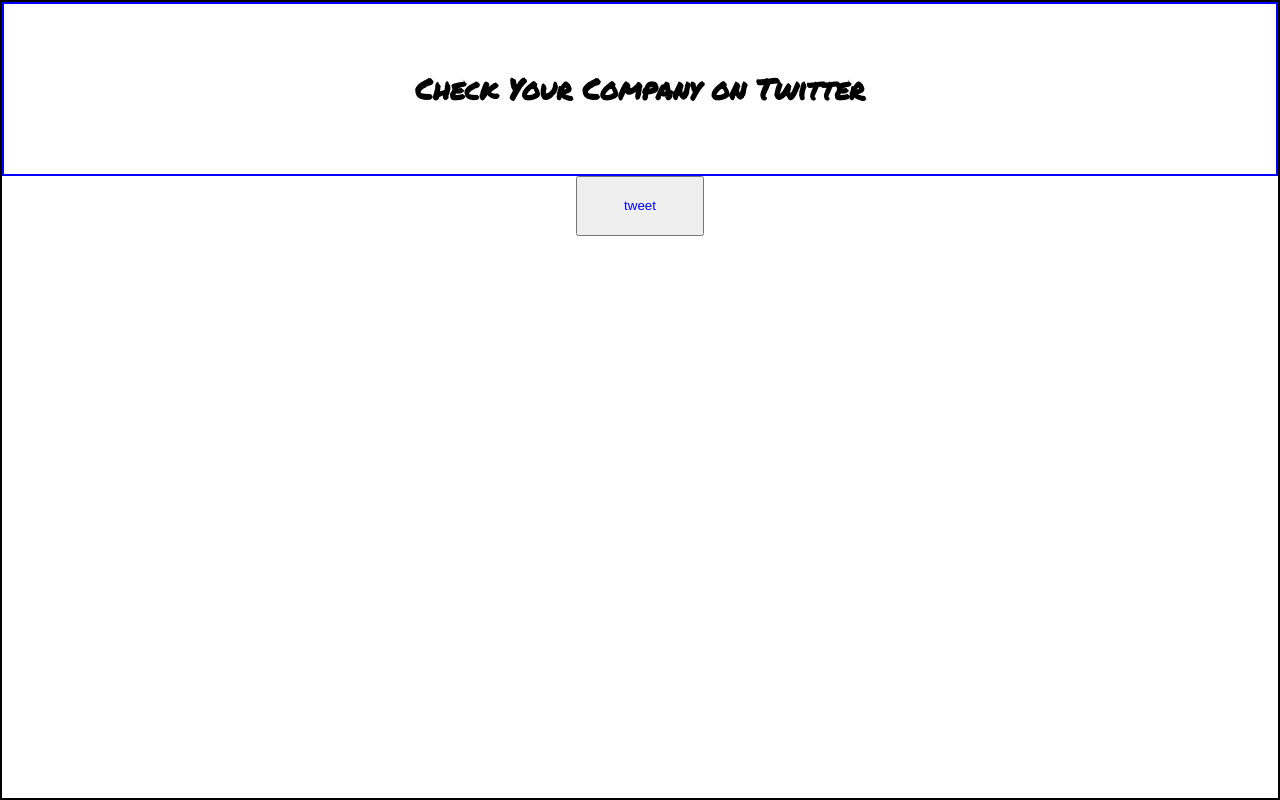
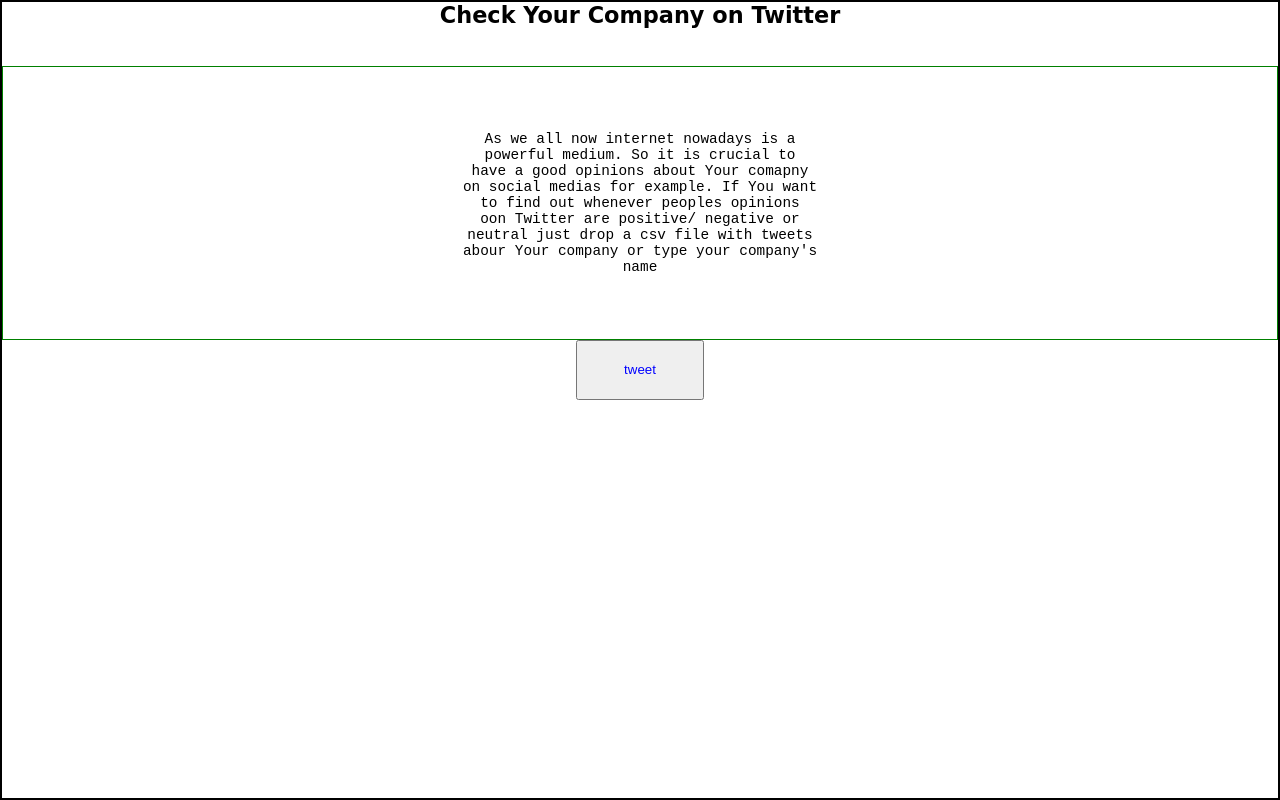
Before and after one commit to Bartekkz/BrandProductSentiment, a Flask app: page / in a window 1280 px wide. Run offline with Flask 2, Linux system fonts and the light colour scheme.

Commit message:
add paragraph and styles

```diff
--- a/static/index.css
+++ b/static/index.css
@@ -11,12 +11,24 @@
     border: 2px solid black;
 }
 
-.wrapper .header {
+.wrapper header {
     padding: 5%;
-    font-size: 1.2em;
     border: 2px solid blue;
-    font-family: 'Permanent Marker', cursive;
+    align-items: center;
+    justify-items: center;
+}
 
+.wrapper h2 {
+    font-size: 1.4em;
+    font-family: 'Pernament Marker', cursive;
+    padding-bottom: 3%;
+}
+
+.wrapper p {
+    padding: 5%;
+    font-size: 0.9em;
+    font-family: 'Courier New', Courier, monospace;
+    border: 1px solid green;
 }
 
 input[type='button']{
--- a/templates/index.html
+++ b/templates/index.html
@@ -12,6 +12,13 @@
   <div class='wrapper'>
     <div class='header'>
     <h2>Check Your Company on Twitter</h2>
+    <p>
+      As we all now internet nowadays is a <br>powerful medium.
+      So it is crucial to <br>have a good opinions about Your comapny<br>
+      on social medias for example. If You want<br> to find out whenever
+      peoples opinions<br> oon Twitter are positive/ negative or <br>neutral just
+      drop a csv file with tweets<br> abour Your company or type your company's<br> name
+    </p>
     </div>
     <input type='button' value='tweet' onclick='console.log("clicked")'>
   </div>
```
